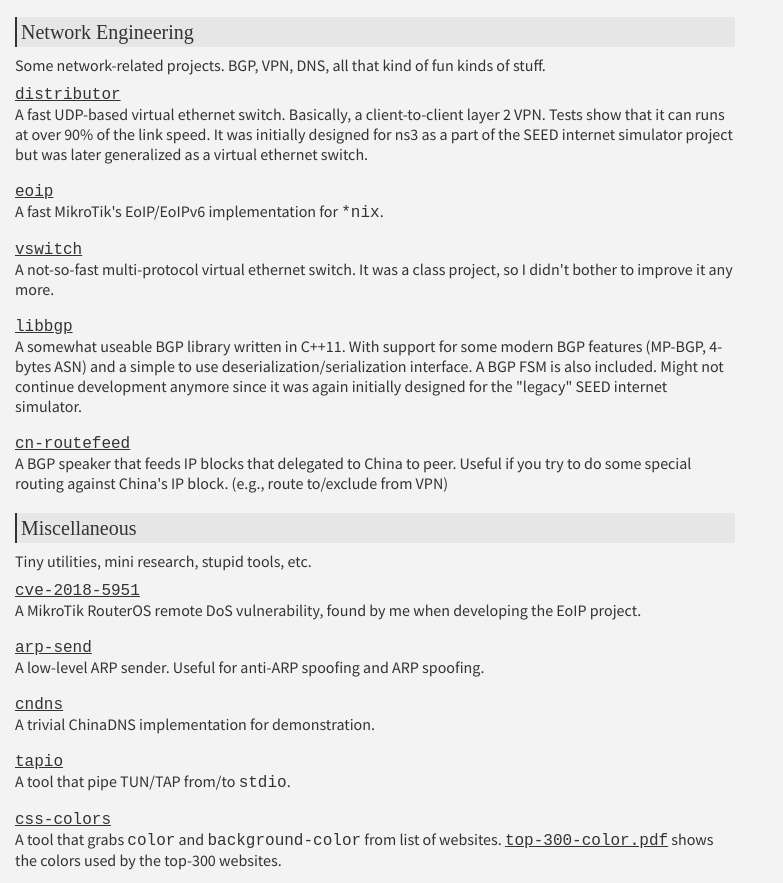
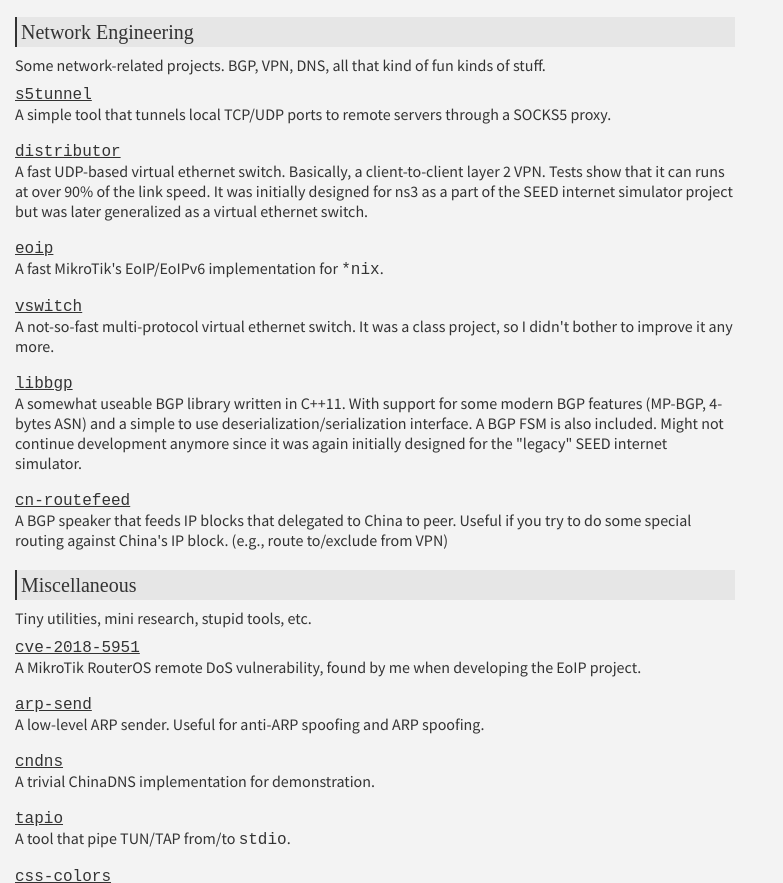
Before and after one commit to Nat-Lab/nat-lab.github.io, a plain HTML site: page index.html in a window 1280 px wide. Shown: the part 1488-2371 px from the top of the page, without its empty margins (0-783 px from the left). Drawn offline with Linux system fonts and the light colour scheme; a web font is replaced by a local one.

Commit message:
new proj: s5tunnel

```diff
--- a/index.html
+++ b/index.html
@@ -110,6 +110,12 @@
             <div class="subtitle">Network Engineering</div>
             <p>Some network-related projects. BGP, VPN, DNS, all that kind of fun kinds of stuff.</p>
             <ul>
+                <li>
+                    <a href="https://github.com/Nat-Lab/s5tunnel" target="_blank">s5tunnel</a>
+                    <p>
+                        A simple tool that tunnels local TCP/UDP ports to remote servers through a SOCKS5 proxy.
+                    </p>
+                </li>
                 <li>
                     <a href="https://github.com/Nat-Lab/distributor" target="_blank">distributor</a>
                     <p>
```
